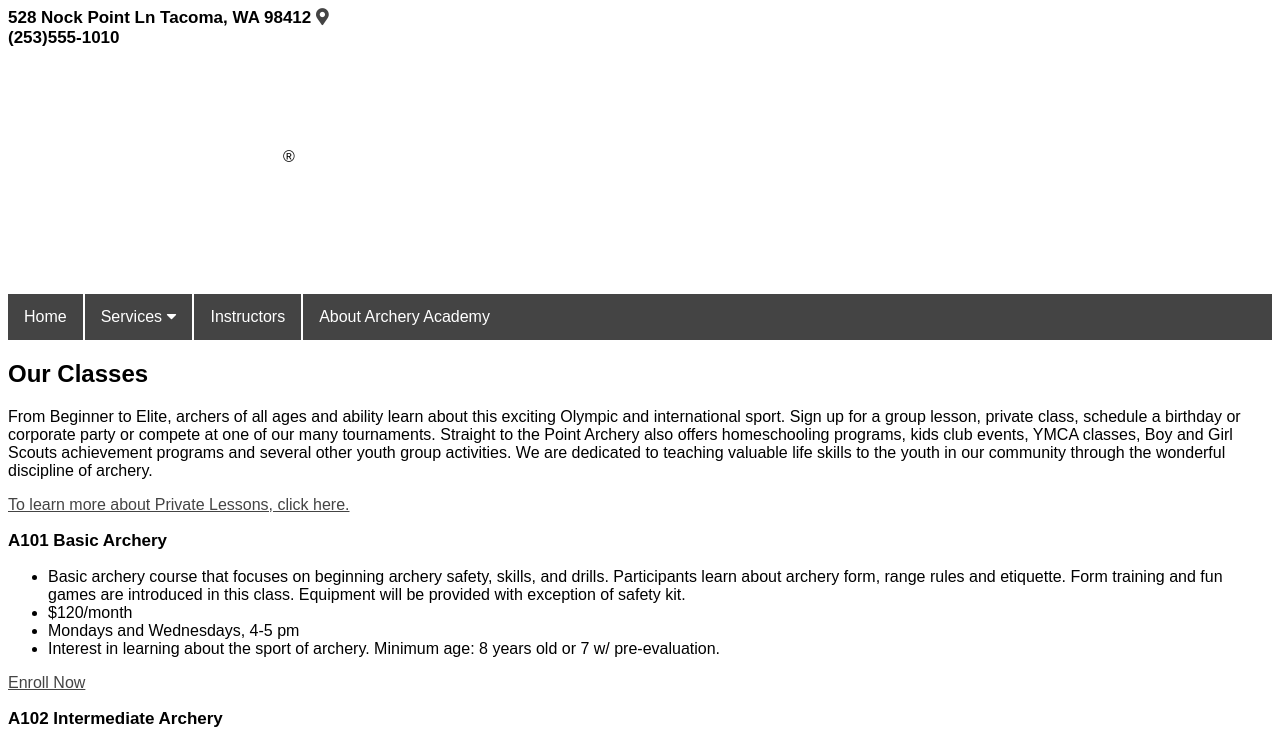
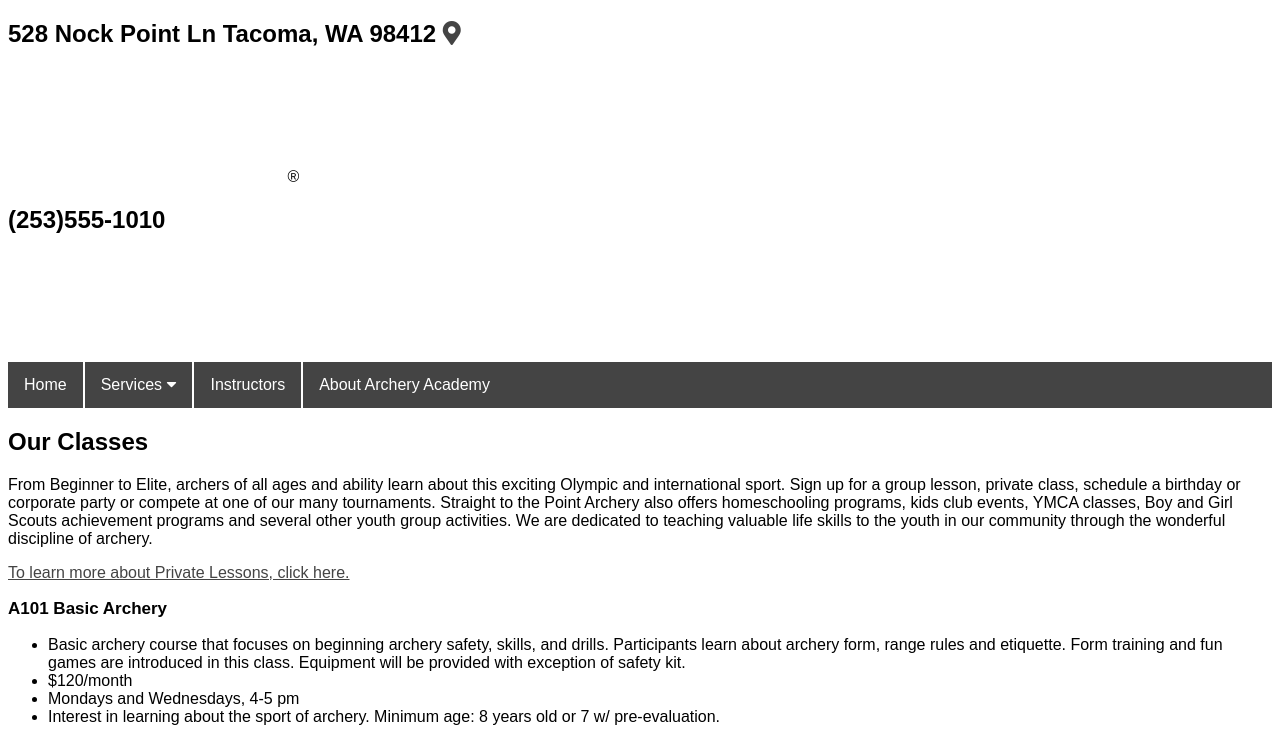
Before and after one commit to georgeme/archery, a plain HTML site: page classes.html in a window 1280 px wide. Shown: the top 739 px of the page. Drawn offline with Linux system fonts and the light colour scheme.

Commit message:
Updates to HTML for styling

```diff
--- a/classes.html
+++ b/classes.html
@@ -4,32 +4,30 @@
     <meta charset="utf-8">
     <title>Archery Academy - Classes</title>
 
+<!-- Link to the css file for this page -->
     <link rel="stylesheet" type="text/css" href="styles/stylesheet.css">
 
 <!-- Adding the fontawesome stylesheet to use fontawesome icons -->
     <link rel="stylesheet" href="https://use.fontawesome.com/releases/v5.7.1/css/all.css" integrity="sha384-fnmOCqbTlWIlj8LyTjo7mOUStjsKC4pOpQbqyi7RrhN7udi9RwhKkMHpvLbHG9Sr" crossorigin="anonymous">
-    <!-- Adding googlefont font and backup font -->
-
-    <!-- Commenting out fonts but keeping the code as a reminder for use when styling
-    <style>
-      @import url('https://fonts.googleapis.com/css?family=Cabin|Karla|Molle:400i|Pacifico');
-    </style> -->
   </head>
 
   <body>
 
-    <article>
-      <header id="heading">
-        <h3 class="address">528 Nock Point Ln Tacoma, WA 98412 <a href="https://goo.gl/maps/66gCax6Nf832"><i class="fas fa-map-marker-alt"></i></a></h3>
-        <h3 class="phone">(253)555-1010</h3>
-        <!-- <a href="index.html"><img src="images/archeryAcademy-logo-color.png" alt="Logo for Archery Academy with target and arrow."></a>&reg; -->
-        <a href="index.html"><img src="images/archeryAcademy-logo-white.png" alt="Logo for Archery Academy with target and arrow."></a>&reg;
+<!-- This is the header in two sections in case needed for styling later (not needed now) -->
+    <header>
+      <article id="left-header">
+        <h2 class="address">528 Nock Point Ln Tacoma, WA 98412 <a href="https://goo.gl/maps/66gCax6Nf832"><i class="fas fa-map-marker-alt"></i></a></h2>
+        <a href="index.html"><img src="images/archeryAcademy-logo-white.png" alt="Logo for Archery Academy with target and arrow."></a> &reg;
+      </article>
+
+      <article id="right-header">
+        <h2 class="phone">(253)555-1010</h2>
         <p>
           <a href="#" target="_blank"><i class="fab fa-facebook"></i></a> <a href="#" target="_blank"><i class="fab fa-twitter-square"></i></a> <a href="#" target="_blank"><i class="fab fa-instagram"></i></a>
         <p>
-        <p>Straight to the Point Archery&reg;</p>
+        <p>Straight to the Point Archery &reg;</p>
+      </article>
     </header>
-    </article>
 
 <!--This is the navigation including a sub-nav for Services-->
     <nav>
@@ -46,6 +44,7 @@
       </ul>
     </nav>
 
+<!-- This is the body including text, links, etc. and the various items for the "table (titles, info, links)" -->
     <section>
       <article class="our-classes">
         <h2>Our Classes</h2>
@@ -102,17 +101,21 @@
       </article>
     </section>
 
+<!-- This is the footer in two sections in case needed for styling later (not needed now) -->
     <footer>
-      <!-- <img src="images/footerImage.jpg" alt="Footer logo of arrow ends."> -->
-      <!-- <p><a href="index.html"><img src="images/archeryAcademy-logo-color.png" alt="Logo for Archery Academy with target and arrow."></a>&reg;</p> -->
+      <article id="left-footer">
         <p><a href="index.html"><img src="images/archeryAcademy-logo-white.png" alt="Logo for Archery Academy with target and arrow."></a>&reg;</p>
+        <a class="footer-link" href="#" target="_blank">Nondiscriminatory Policy |</a>
+        <a class="footer-link" href="#" target="_blank">Footer Link 2 |</a>
+        <a class="footer-link" href="#" target="_blank">Footer Link 3</a>
+        <p class="footer-copy">&copy; 2018 Archery Academy | Seattle, WA | Seattle, WA<p>
+      </article>
+
+      <article id="right-footer">
         <p>
           <a href="#" target="_blank"><i class="fab fa-facebook"></i></a> <a href="#" target="_blank"><i class="fab fa-twitter-square"></i></a> <a href="#" target="_blank"><i class="fab fa-instagram"></i></a>
         <p>
-      <a class="footer-link" href="#" target="_blank">Nondiscriminatory Policy |</a>
-      <a class="footer-link" href="#" target="_blank">Footer Link 2   |</a>
-      <a class="footer-link" href="#" target="_blank">Footer Link 3   </a>
-      <p class="footer-copy">&copy; 2018 Archery Academy | Seattle, WA | Seattle, WA<p>
+      </article>
     </footer>
 
   </body>
```
Lines whose indentation alone changed are shown as unchanged.
